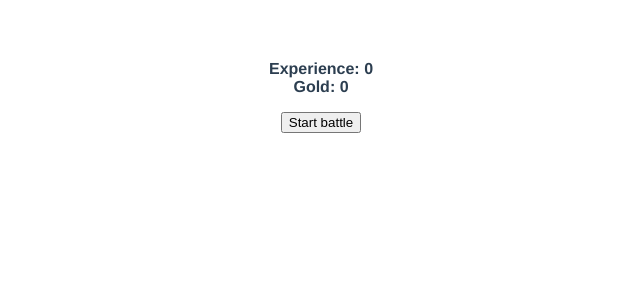
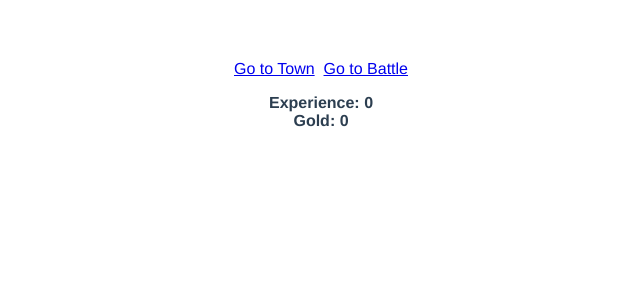
Before and after one commit to nex2null/IdleBattle, a Vue app: page /#/ in a window 1280 px wide. Shown: the top 300 px of the page, without its empty margins (319-959 px from the left). Built offline with nearby package versions, Linux system fonts and the light colour scheme.

Commit message:
Adding routing

```diff
--- a/package.json
+++ b/package.json
@@ -11,7 +11,8 @@
         "core-js": "^2.6.5",
         "vue": "^2.6.10",
         "vue-class-component": "^7.0.2",
-        "vue-property-decorator": "^8.1.0"
+        "vue-property-decorator": "^8.1.0",
+        "vue-router": "^3.0.6"
     },
     "devDependencies": {
         "@vue/cli-plugin-babel": "^3.6.0",
--- a/src/App.vue
+++ b/src/App.vue
@@ -1,41 +1,20 @@
 <template>
     <div id="app">
-        <div id="town-details">
-            <div>
-                <strong>Experience: {{game.town.totalExperience}}</strong>
-            </div>
-            <div>
-                <strong>Gold: {{game.town.totalGold}}</strong>
-            </div>
-            <ul>
-                <li
-                    v-for="(item, index) in game.town.inventory.items"
-                    :key="`item-${index}`"
-                >{{item.type}}</li>
-            </ul>
-        </div>
-        <div id="battle-details">
-            <BattleComponent></BattleComponent>
-        </div>
+        <p>
+            <router-link to="/">Go to Town</router-link>&nbsp;
+            <router-link to="/battle">Go to Battle</router-link>
+        </p>
+        <router-view></router-view>
     </div>
 </template>
 
 <script lang="ts">
 import { Component, Vue } from "vue-property-decorator";
-import BattleComponent from "./VueComponents/BattleComponent.vue";
-import Game from "./Game/Game";
 
-@Component({
-    components: {
-        BattleComponent
-    }
-})
+@Component({})
 export default class App extends Vue {
-    game: Game;
-
     constructor() {
         super();
-        this.game = Game.getInstance();
     }
 }
 </script>
@@ -49,7 +28,4 @@ export default class App extends Vue {
     color: #2c3e50;
     margin-top: 60px;
 }
-#battle-details {
-    margin-top: 10px;
-}
 </style>
--- a/src/Game/BattleSystem/Battle.ts
+++ b/src/Game/BattleSystem/Battle.ts
@@ -39,7 +39,7 @@ class Battle {
         while (this.currentState == BattleStateEnum.InBattle) {
 
             // Sleep for a bit
-            await this.sleep(50);
+            await this.sleep(1);
 
             // Update all charges
             this.updateAllCharges();
--- /dev/null
+++ b/src/VueComponents/TownComponent.vue
@@ -0,0 +1,34 @@
+<template>
+    <div id="town-details">
+        <div>
+            <strong>Experience: {{game.town.totalExperience}}</strong>
+        </div>
+        <div>
+            <strong>Gold: {{game.town.totalGold}}</strong>
+        </div>
+        <ul>
+            <li
+                v-for="(item, index) in game.town.inventory.items"
+                :key="`item-${index}`"
+            >{{item.type}} x{{item.amount}}</li>
+        </ul>
+    </div>
+</template>
+
+<script lang="ts">
+import { Component, Vue } from "vue-property-decorator";
+import Game from "../Game/Game";
+
+@Component({})
+export default class TownComponent extends Vue {
+    game: Game;
+
+    constructor() {
+        super();
+        this.game = Game.getInstance();
+    }
+}
+</script>
+
+<style>
+</style>
--- a/src/main.ts
+++ b/src/main.ts
@@ -1,8 +1,10 @@
 import Vue from 'vue'
 import App from './App.vue'
+import router from './router';
 
-Vue.config.productionTip = false
+Vue.config.productionTip = false;
 
 new Vue({
-  render: h => h(App),
+    render: h => h(App),
+    router
 }).$mount('#app')
--- /dev/null
+++ b/src/router.ts
@@ -0,0 +1,26 @@
+import Vue from 'vue';
+import Router from 'vue-router';
+import TownComponent from '@/VueComponents/TownComponent.vue';
+import BattleComponent from '@/VueComponents/BattleComponent.vue';
+
+Vue.use(Router)
+
+export default new Router({
+    routes: [
+        {
+            path: '/',
+            name: 'Root',
+            component: TownComponent
+        },
+        {
+            path: '/town',
+            name: 'Root',
+            component: TownComponent
+        },
+        {
+            path: '/battle',
+            name: 'Battle',
+            component: BattleComponent
+        }
+    ]
+});
```
Also changed, not shown: 1 other file (tests, documents, lock files or other folders).
